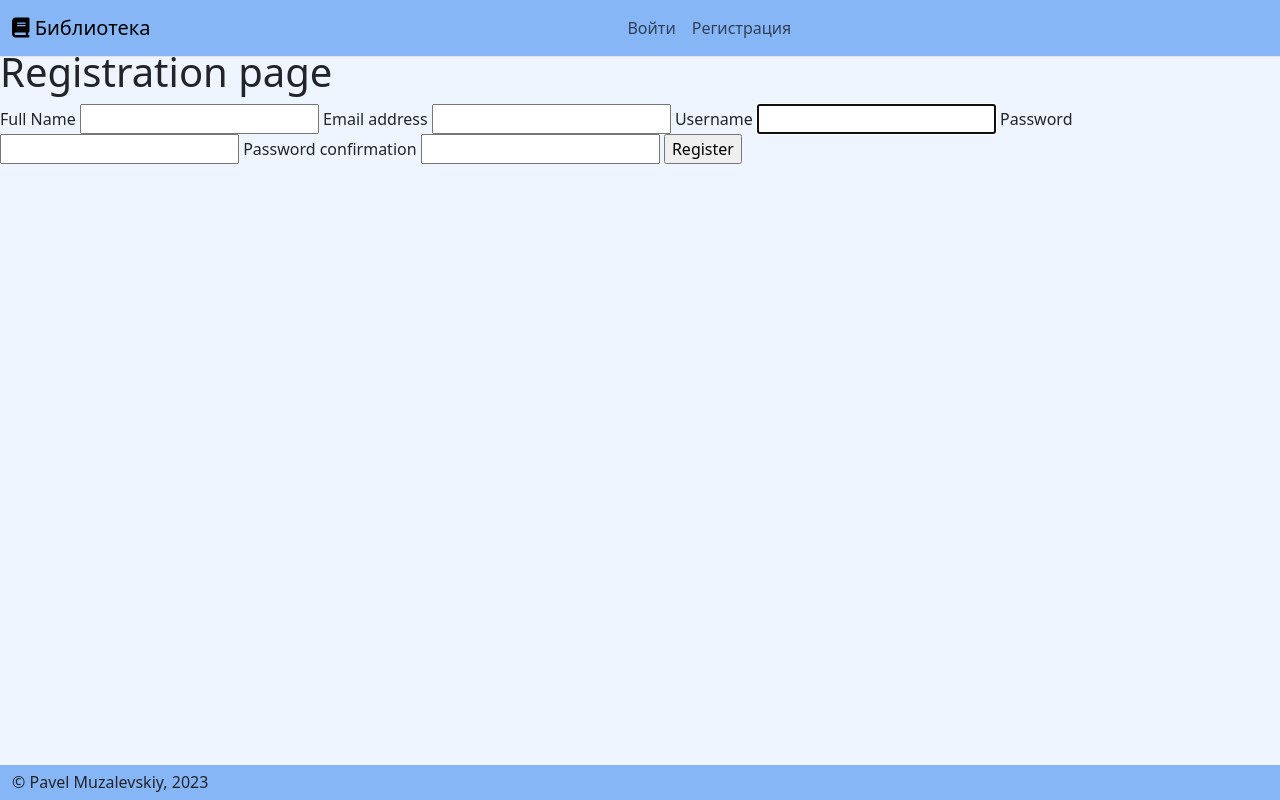
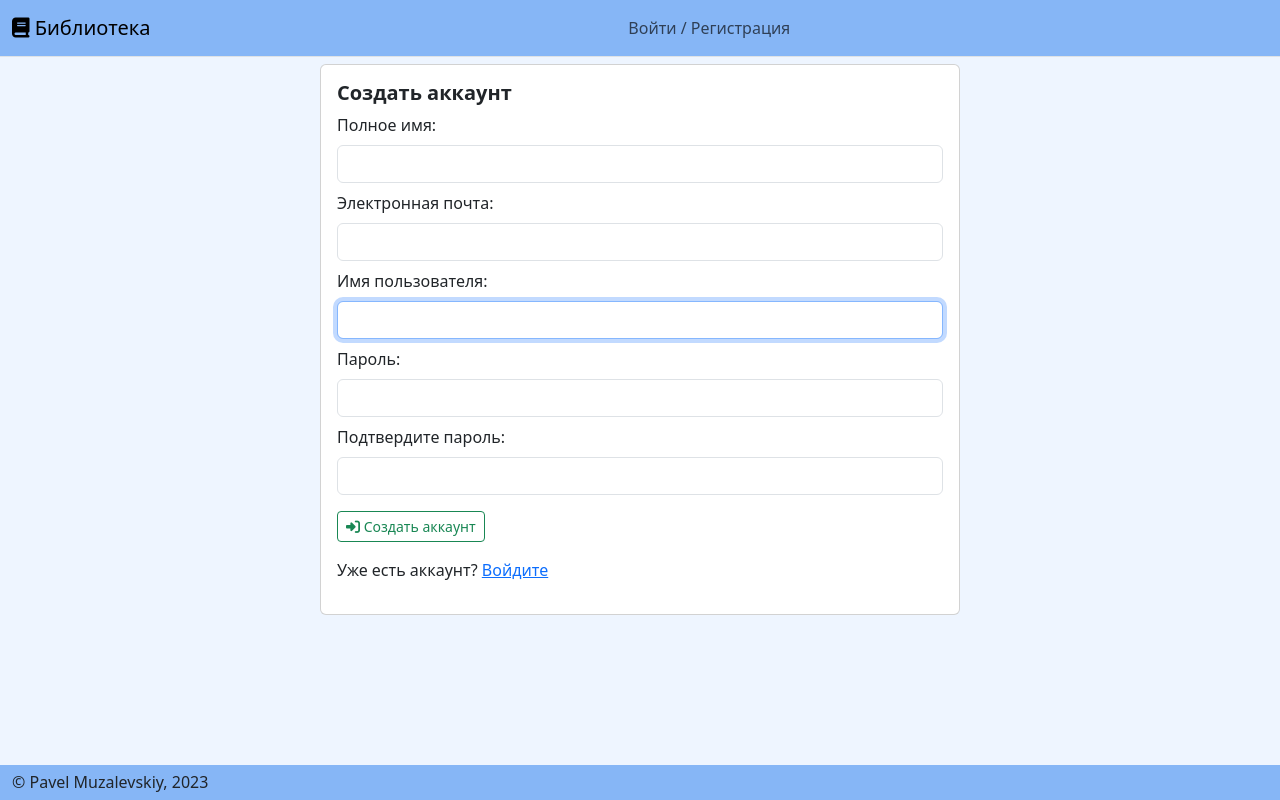
Before and after one commit to pavelmuz/Book-Library, a Django app: page /users/register/ in a window 1280 px wide. Run offline with Django 5.2, Linux system fonts and the light colour scheme; some libraries are stand-ins or nearby versions.

Commit message:
Styled login and register pages

```diff
--- a/books/templates/books/about.html
+++ b/books/templates/books/home.html
@@ -23,7 +23,9 @@
                     <p class="card-text">Заполнив книжную карточку и добавив её в картотеку,
                          вы с легкостью сможете найти книгу в ваших шкафах и книжных полках.
                     </p>
-                    <p class="card-text">Для работы с Библиотекой создайте аккаунт или войдите
+                    <p class="card-text">Для работы с Библиотекой
+                        <a href="{% url 'register' %}">создайте</a> аккаунт
+                        или <a href="{% url 'login' %}">войдите</a>
                          в уже существующий аккаунт
                     </p>
                 </div>
--- a/books/urls.py
+++ b/books/urls.py
@@ -7,6 +7,6 @@ urlpatterns = [
     path('add-book/', views.add_book_view, name='add-book'),
     path('book/<str:pk>/', views.book_view, name='book'),
     path('delete-book/<str:pk>/', views.delete_book_view, name='delete-book'),
-    path('', views.about_view, name='home'),
+    path('', views.home_view, name='home'),
     path('update-book/<str:pk>/', views.update_book, name='update-book')
 ]
--- a/books/views.py
+++ b/books/views.py
@@ -69,5 +69,5 @@ def delete_book_view(request, pk):
     return render(request, 'books/delete-book.html', context)
 
 
-def about_view(request):
-    return render(request, 'books/about.html')
+def home_view(request):
+    return render(request, 'books/home.html')
--- a/templates/navbar.html
+++ b/templates/navbar.html
@@ -40,13 +40,7 @@
             class="nav-link{% if request.path == '/about/' %} active{% endif %}"
             href="{% url 'login' %}"
           >
-            Войти
-          </a>
-          <a
-            class="nav-link{% if request.path == '/about/' %} active{% endif %}"
-            href="{% url 'register' %}"
-          >
-            Регистрация
+            Войти / Регистрация
           </a>
         {% endif %}
 
--- a/users/forms.py
+++ b/users/forms.py
@@ -8,5 +8,17 @@ class CreateUserForm(UserCreationForm):
         fields = ['first_name', 'email', 'username', 'password1', 'password2']
 
         labels = {
-            'first_name': 'Full Name'
+            'first_name': 'Полное имя:',
+            'email': 'Электронная почта:',
+            'username': 'Имя пользователя:',
+            'password1': 'Пароль:',
+            'password2': 'Подтвердите пароль',
         }
+
+    def __init__(self, *args, **kwargs):
+        super(CreateUserForm, self).__init__(*args, **kwargs)
+
+        for name, field in self.fields.items():
+            field.widget.attrs.update({
+                'class': 'form-control my-2'
+            })
--- a/users/templates/users/login-register.html
+++ b/users/templates/users/login-register.html
@@ -4,31 +4,84 @@
 
 {% if page == 'login' %}
 
-<h1 class="mt-5">Login page</h1>
+<div class="container mt-5">
+    <div class="row">
+        <div class="col-sm-12 d-flex justify-content-center">
+            <div class="card mx-auto my-3" style="width: 40rem;">
+                <div class="card-body">
+                    <h5 class="card-title"><strong>Войти в аккаунт</strong></h5>
+                    <form action="" method="post">
+                        {% csrf_token %}
+                        <label for="username" class="form-label py-2" >Имя пользователя:</label>
+                        <input
+                            type="text"
+                            name="username"
+                            id="username"
+                            class="form-control py-2"
+                        >
+                        <label for="password" class="form-label py-2">Пароль:</label>
+                        <input
+                            type="password"
+                            name="password"
+                            id="passowrd"
+                            class="form-control py-2"
+                        >
+                        <div class="d-flex justify-content-between my-3">
+                            <button type="submit" class="btn btn-outline-success btn-sm">
+                                <i class="fa-solid fa-right-to-bracket"></i> Войти
+                            </button>
+                        </div>
 
-<form action="" method="post">
-    {% csrf_token %}
-    <label for="username">Username</label>
-    <input type="text" name="username" id="username" placeholder="Your username">
-    <label for="password">Password:</label>
-    <input type="password" name="password" id="passowrd" placeholder="••••••••">
-    <input type="submit" value="Log In">
-</form>
+                    </form>
+                    <p>Уще нет аккаунта? <a href="{% url 'register' %}">Зарегистрируйтесь</a></p>
+                </div>
+            </div>
+        </div>
+    </div>
+</div>
 
 {% else %}
 
-<h1 class="mt-5">Registration page</h1>
-
-<form action="" method="post">
-    {% csrf_token %}
-
-    {% for field in form %}
-        {{ field.label }}
-        {{ field }}
-
-    {% endfor %}
-    <input type="submit" value="Register">
-</form>
+<div class="container mt-5">
+    <div class="row">
+        <div class="col-sm-12 d-flex justify-content-center">
+            <div class="card mx-auto my-3" style="width: 40rem;">
+                <div class="card-body">
+                    <h5 class="card-title"><strong>Создать аккаунт</strong></h5>
+                    <form action="" method="post">
+                        {% csrf_token %}
+                        <div class="form-group">
+                            <label for="{{ form.first_name.id_for_label }} class="form-label py-2"">Полное имя:</label>
+                            {{ form.first_name }}
+                        </div>
+                        <div class="form-group">
+                            <label for="{{ form.email.id_for_label }} class="form-label py-2"">Электронная почта:</label>
+                            {{ form.email }}
+                        </div>
+                        <div class="form-group">
+                            <label for="{{ form.username.id_for_label }} class="form-label py-2"">Имя пользователя:</label>
+                            {{ form.username }}
+                        </div>
+                        <div class="form-group">
+                            <label for="{{ form.password1.id_for_label }} class="form-label py-2"">Пароль:</label>
+                            {{ form.password1 }}
+                        </div>
+                        <div class="form-group">
+                            <label for="{{ form.password2.id_for_label }} class="form-label py-2"">Подтвердите пароль:</label>
+                            {{ form.password2 }}
+                        </div>
+                        <div class="d-flex justify-content-between my-3">
+                            <button type="submit" class="btn btn-outline-success btn-sm">
+                                <i class="fa-solid fa-right-to-bracket"></i> Создать аккаунт
+                            </button>
+                        </div>
+                    </form>
+                    <p>Уже есть аккаунт? <a href="{% url 'login' %}">Войдите</a></p>
+                </div>
+            </div>
+        </div>
+    </div>
+</div>
 
 {% endif %}
 
```
